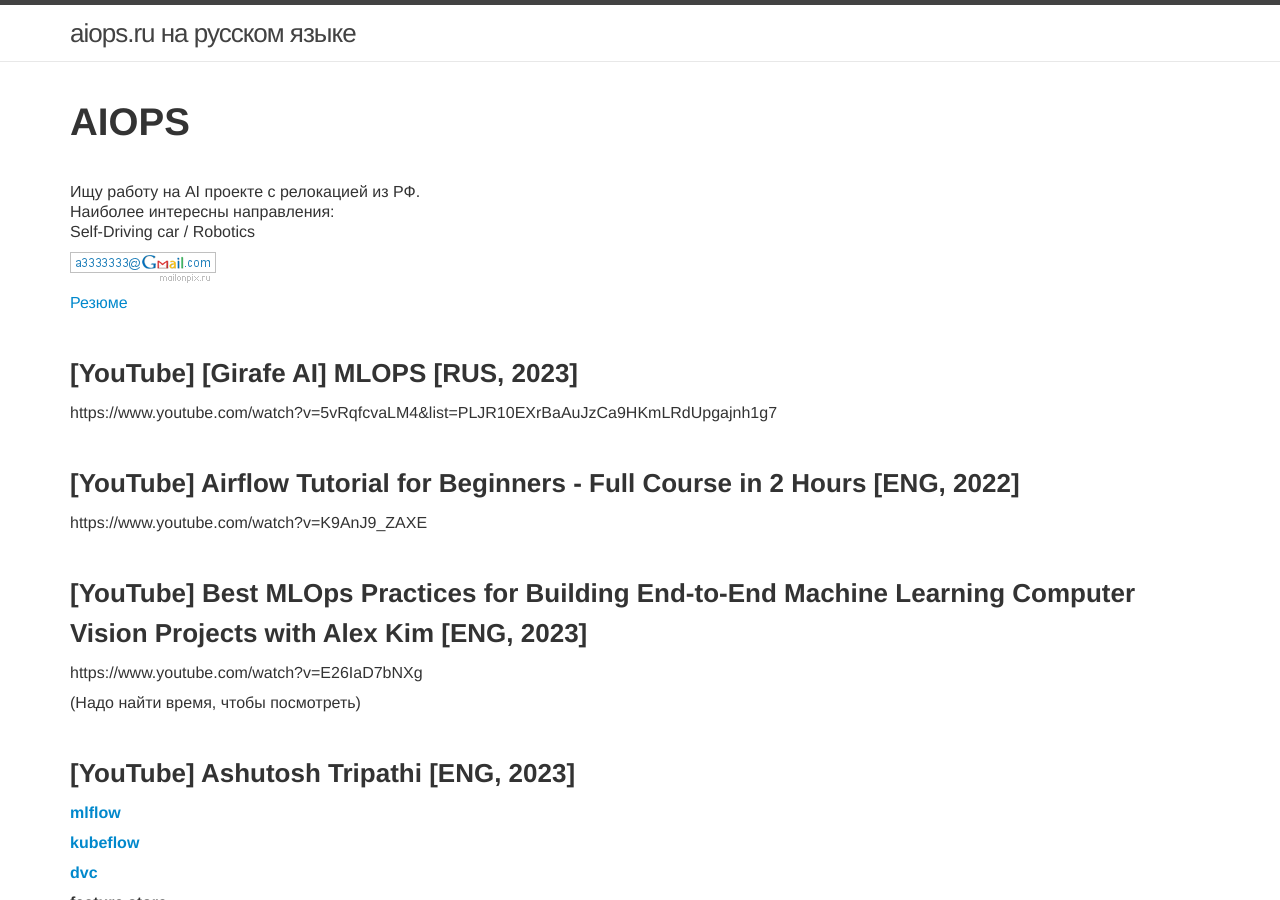
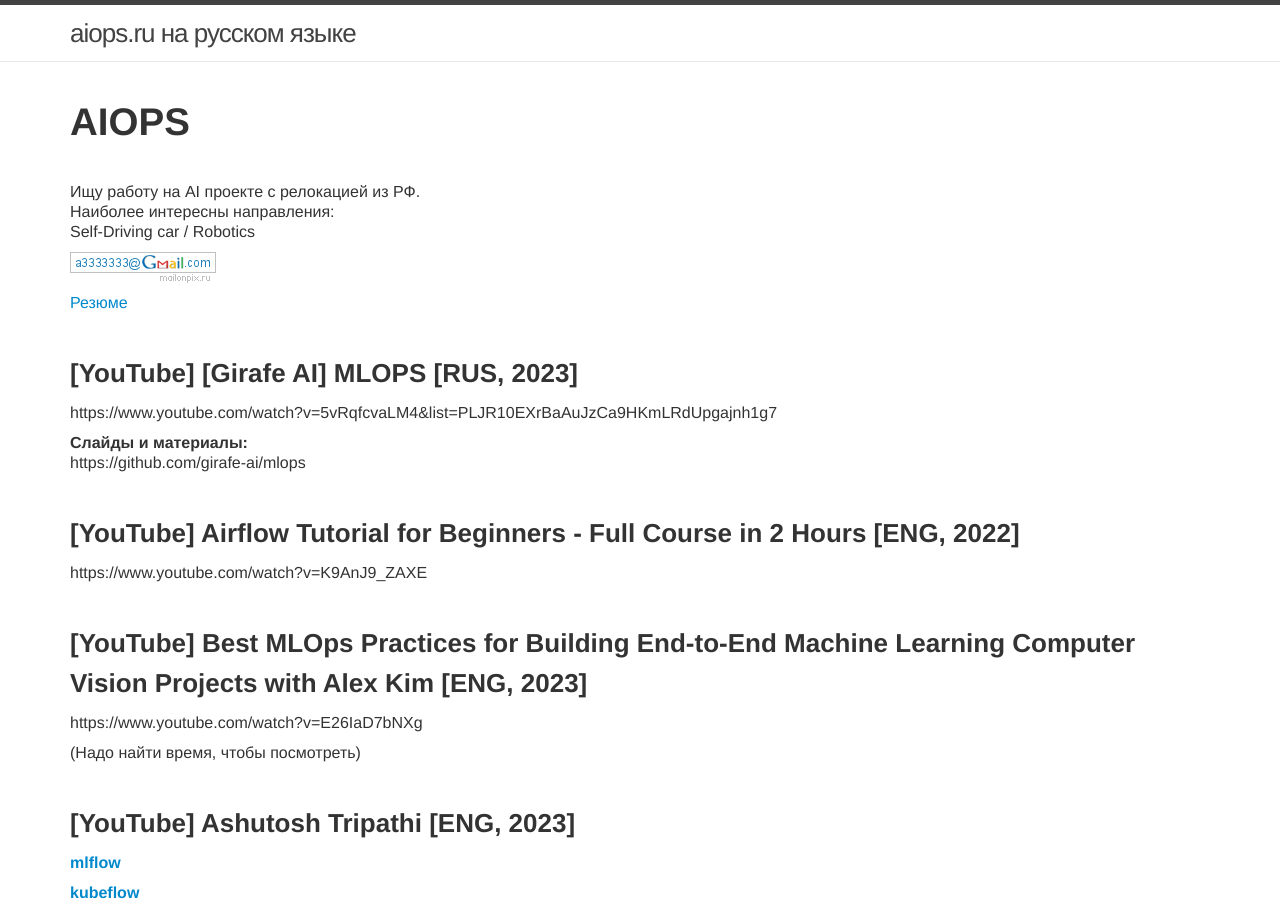
Before and after one commit to webmakaka/docs.mlops.ru, a Jekyll site: the page built from website/00-index.md, in a window 1280 px wide and 900 px high. Built offline with Jekyll 4.4.1, drawn with Linux system fonts in a browser that asks for light colours.

Commit message:
Update 00-index.md

```diff
--- a/website/00-index.md
+++ b/website/00-index.md
@@ -22,6 +22,10 @@
 ### [YouTube] [Girafe AI] MLOPS [RUS, 2023]
 
 https://www.youtube.com/watch?v=5vRqfcvaLM4&list=PLJR10EXrBaAuJzCa9HKmLRdUpgajnh1g7
+
+
+**Слайды и материалы:**
+https://github.com/girafe-ai/mlops
 
 <br/>
 
```
